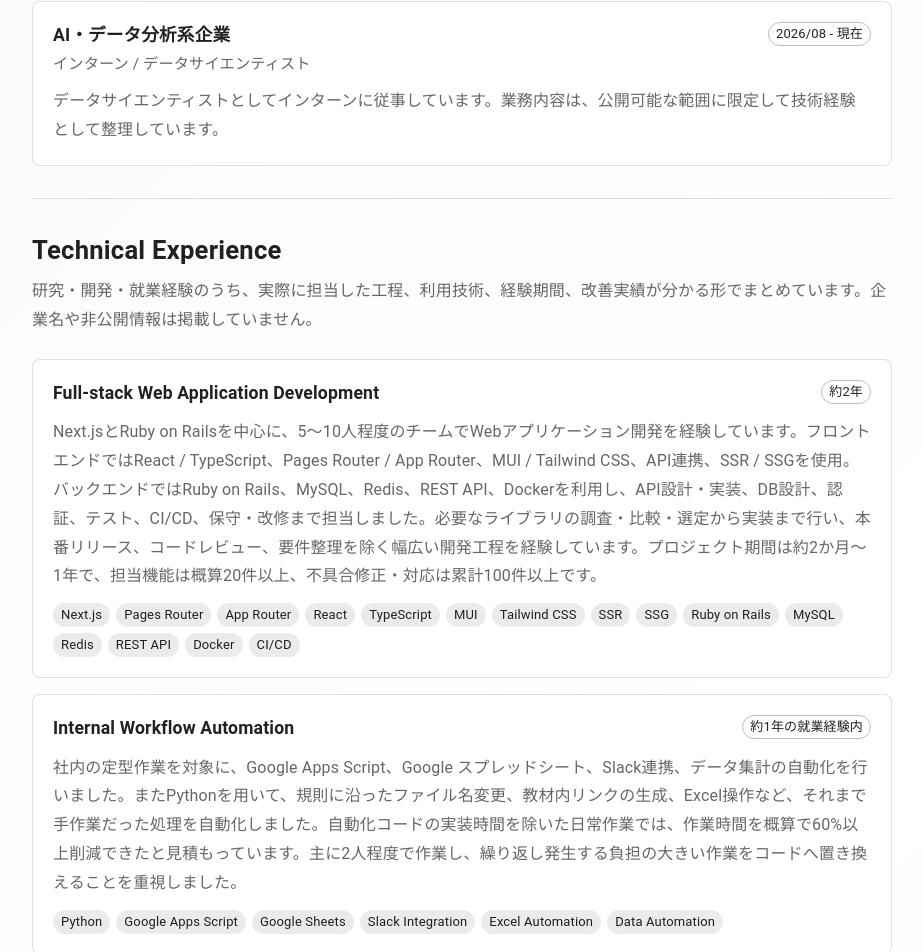
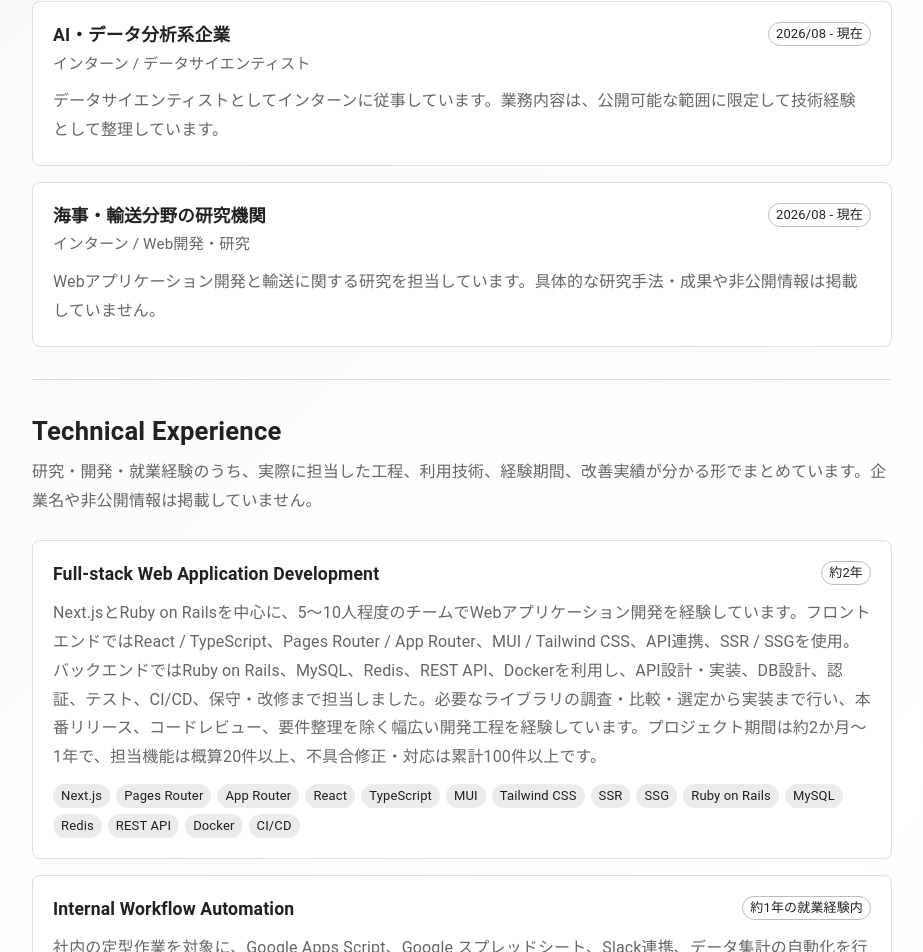
Before and after one commit to Doragon-RH/introduction, a Next.js app: page /work in a window 1280 px wide. Shown: the part 1302-2254 px from the top of the page, without its empty margins (178-1101 px from the left). Built offline with nearby package versions, Linux system fonts and the light colour scheme.

Commit message:
Add anonymized transport research and web development internship

```diff
--- a/pages/work.tsx
+++ b/pages/work.tsx
@@ -34,6 +34,13 @@ const careerHistory = [
     period: '2026/08 - 現在',
     description:
       'データサイエンティストとしてインターンに従事しています。業務内容は、公開可能な範囲に限定して技術経験として整理しています。',
+  },
+  {
+    companyType: '海事・輸送分野の研究機関',
+    role: 'インターン / Web開発・研究',
+    period: '2026/08 - 現在',
+    description:
+      'Webアプリケーション開発と輸送に関する研究を担当しています。具体的な研究手法・成果や非公開情報は掲載していません。',
   },
 ];
 
```
